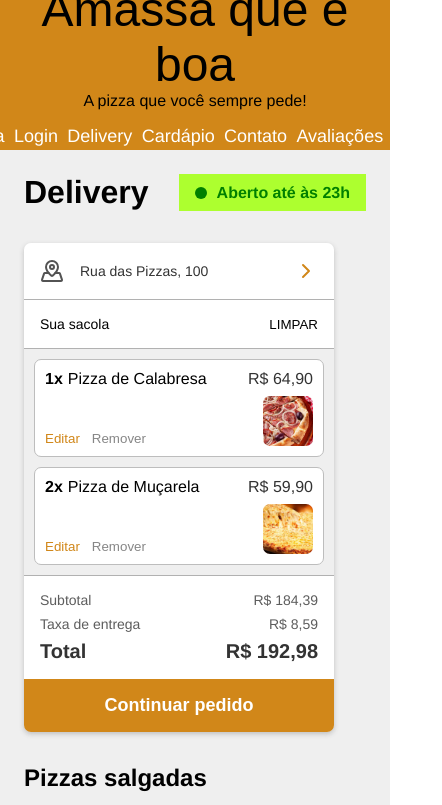
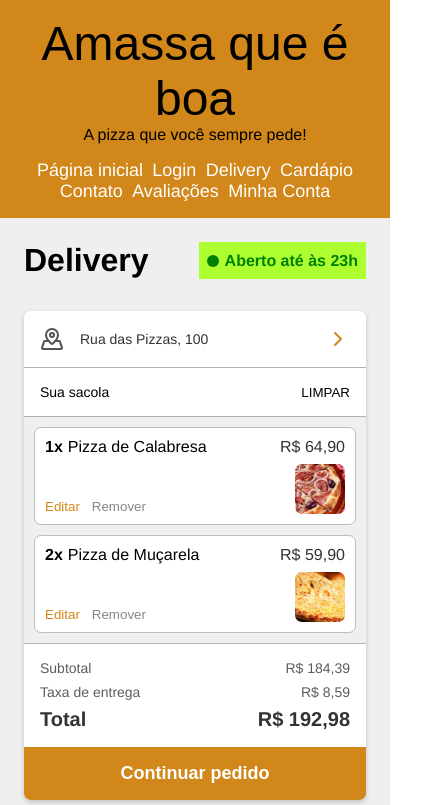
Before and after one commit to Blackmodzctt/pizzaria, a plain HTML site: page delivery.html in a window 390 px wide. Shown: the top 805 px of the page, 442 px wide, since content can reach past the window. Drawn offline with nearby package versions, Linux system fonts and the light colour scheme; a web font is replaced by a local one.

Commit message:
tela de delivery responsiva

```diff
--- a/delivery.css
+++ b/delivery.css
@@ -61,6 +61,7 @@ h2 {
 	padding: 12px;
 	width: 500px;
 	display: flex;
+	gap: 12px;
 	justify-content: space-between;
 
 	background-color: white;
@@ -244,11 +245,42 @@ aside {
 	background-color: #d18719;
 }
 
-@media (max-width: 400px) {
+@media (max-width: 1400px) {
+	main {
+		grid-template-columns: 1fr 1fr;
+		grid-template-rows: auto auto auto auto;
+		grid-template-areas: 'titulo titulo' 'aside aside' 'pizzas-salgadas pizzas-salgadas' 'pizzas-doces pizzas-doces';
+		column-gap: 0;
+	}
+
+	aside {
+		position: static;
+		margin-bottom: 2rem;
+	}
+
+	.pizzas {
+		grid-template-columns: 1fr 1fr;
+		gap: 1.5rem;
+	}
+
+	#pizzas-salgadas .pizza, #pizzas-doces .pizza {
+		width: 100%;
+	}
+}
+
+@media (max-width: 768px) {
 	main {
 		grid-template-columns: 1fr;
 		grid-template-rows: auto auto auto auto;
 		grid-template-areas: 'titulo' 'aside' 'pizzas-salgadas' 'pizzas-doces';
+		column-gap: 0;
+	}
+
+	.aberto {
+		padding: 4px 8px;
+		display: flex;
+		gap: 6px;
+		font-weight: bold;
 	}
 
 	aside {
--- a/style.css
+++ b/style.css
@@ -36,9 +36,9 @@ header {
 }
 
 nav#navegacao_primaria {
-    display: flex;
-    justify-content: center;
-    gap: 2.5%;
+	display: flex;
+	justify-content: center;
+	gap: 2.5%;
 	font-optical-sizing: auto;
 }
 
@@ -61,6 +61,7 @@ footer {
 #footer-box {
     display: flex;
     justify-content: space-between;
+		gap: 16px;
 }
 
 #navegacao_secundaria {
@@ -88,3 +89,18 @@ footer {
     margin-top: 1rem;
     text-align: center;
 }
+
+@media (max-width: 500px) {
+	header {
+    height: fit-content;
+	}
+
+	nav#navegacao_primaria {
+		flex-wrap: wrap;
+	}
+
+	#footer-logo {
+    width: 100px;
+		height: 100px;
+}
+}
```
